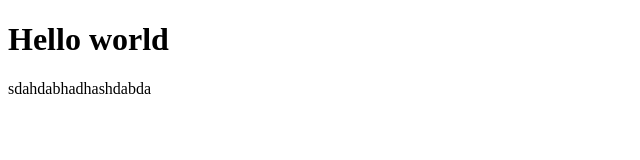
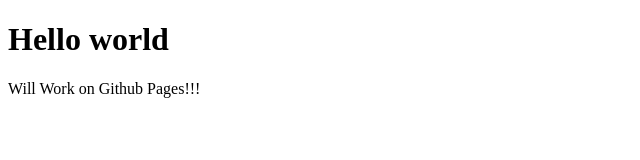
Before and after one commit to rsaheel4/rsaheel4.github.io, a plain HTML site: page index.html in a window 1280 px wide. Shown: the full height of the page, 0-640 px from the left. Drawn offline with Linux system fonts and the light colour scheme.

Commit message:
Update index.html

```diff
--- a/index.html
+++ b/index.html
@@ -8,6 +8,6 @@
 </head>
 <body>
     <h1>Hello world</h1>
-    <p>sdahdabhadhashdabda</p>
+    <p>Will Work on Github Pages!!!</p>
 </body>
 </html>
```
